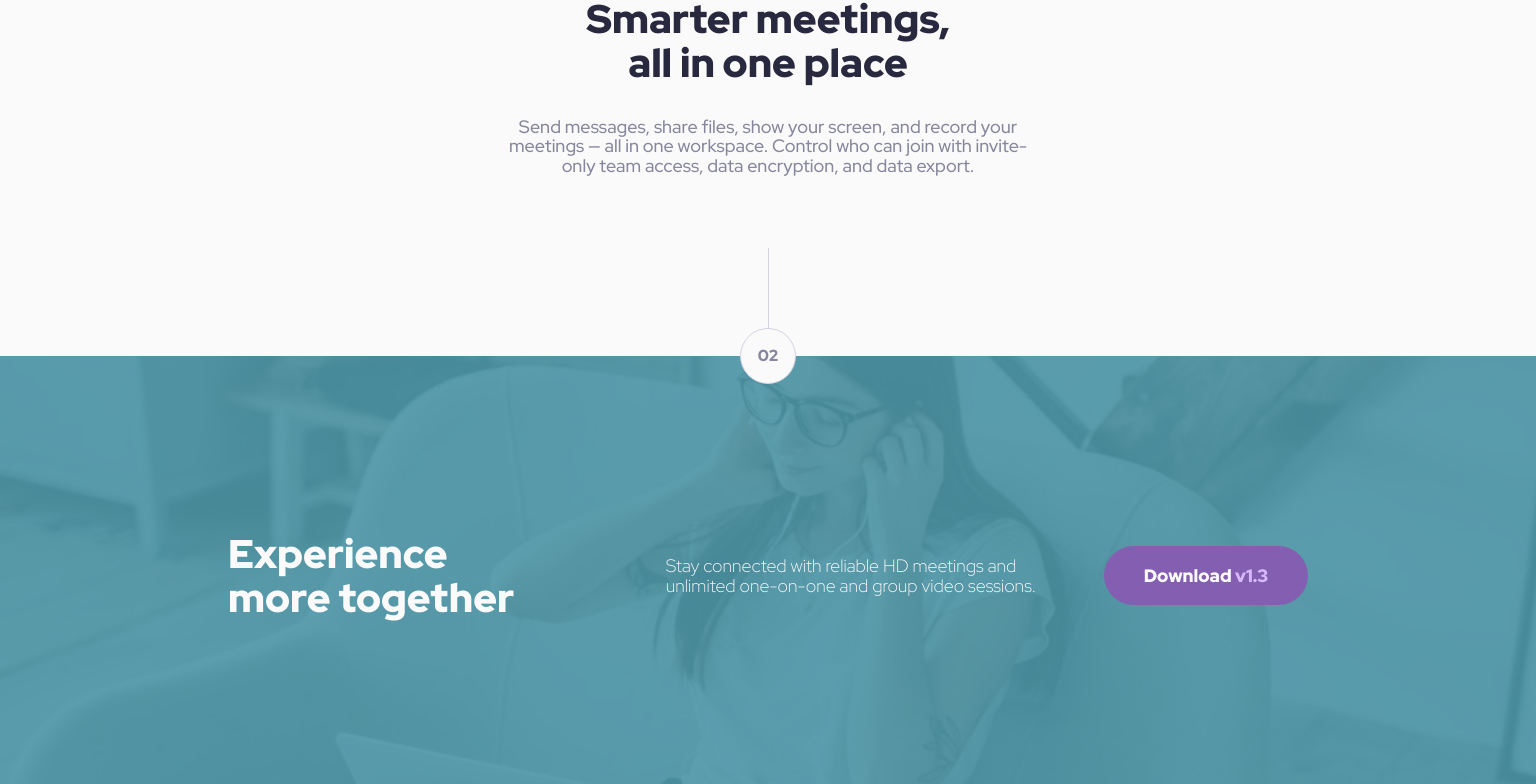
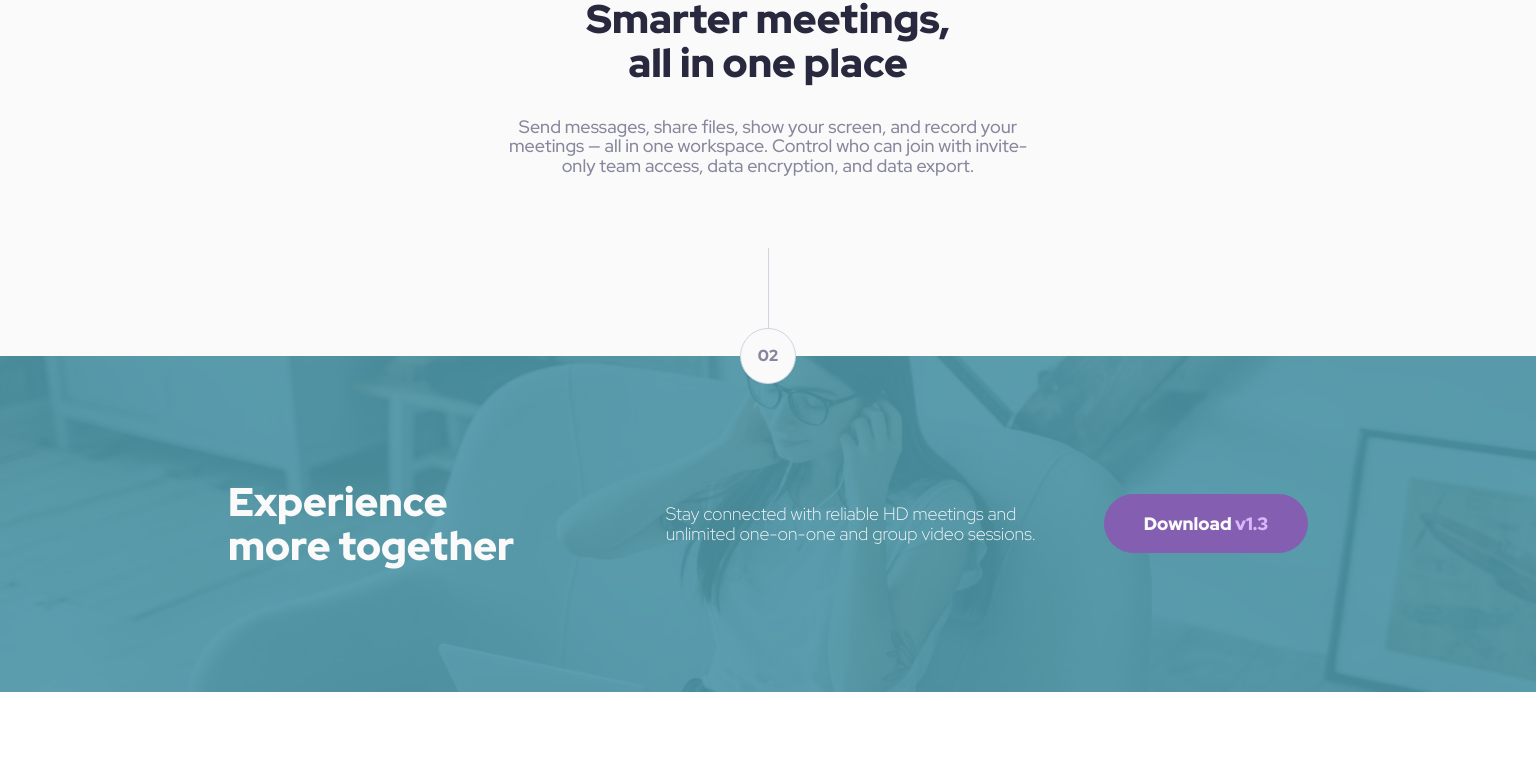
Before and after one commit to MathiasHun1/FEM-meet-landing-page, a React (Vite) app: page / in a window 1536 px wide. Shown: the part 1091-1875 px from the top of the page. After the commit the page ends 1783 px from the top, so only its background shows below. Built offline with nearby package versions, Linux system fonts and the light colour scheme.

Commit message:
footer padding adjustment

```diff
--- a/src/styles/components/Footer.scss
+++ b/src/styles/components/Footer.scss
@@ -115,7 +115,7 @@ footer::after {
     flex-direction: row;
     gap: 60px;
     text-align: start;
-    padding: 112px 80px;
+    padding: 60px 80px;
     max-width: 1240px;
 
     h2 {
```
Also changed, not shown: 4 other files (tests, documents, lock files or other folders).
